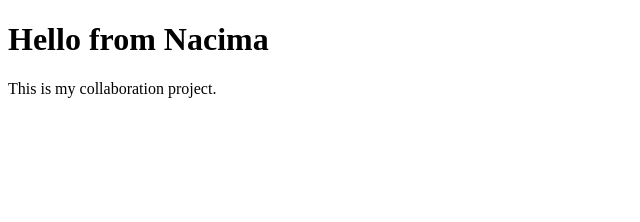
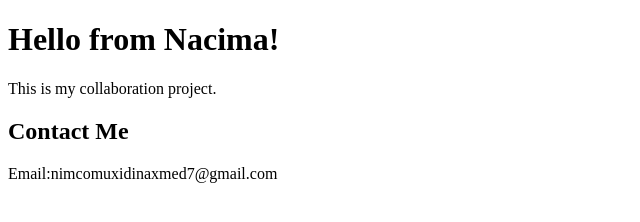
Before and after one commit to nimcomuxidinaxmed7-cmd/collaboration-practice, a plain HTML site: page index.html in a window 1280 px wide. Shown: the whole page, without its empty margins (0-640 px from the left). Drawn offline with Linux system fonts and the light colour scheme.

Commit message:
Add contact section

```diff
--- a/index.html
+++ b/index.html
@@ -6,7 +6,9 @@
     <title>collaboration-practice</title>
 </head>
 <body>
-    <h1>Hello from Nacima</h1>
+    <h1>Hello from Nacima!</h1>
     <p>This is my collaboration project.</p>
+    <h2>Contact Me</h2>
+<p>Email:nimcomuxidinaxmed7@gmail.com</p>
 </body>
 </html>
```
